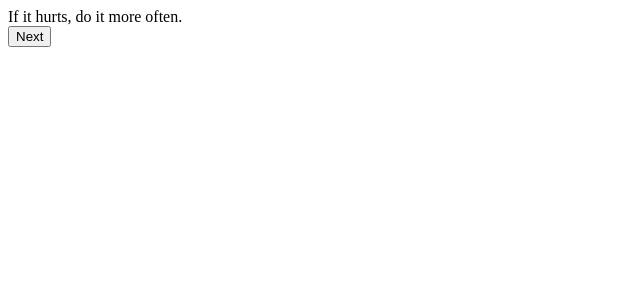
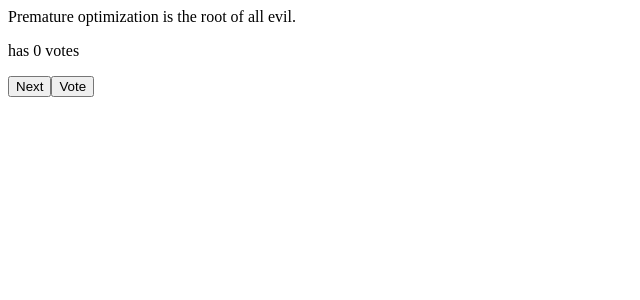
Before and after one commit to aum1618/Part-one, a React (Create React App) app: page / in a window 1280 px wide. Shown: the top 300 px of the page, without its empty margins (0-640 px from the left). Built offline with nearby package versions, Linux system fonts and the light colour scheme.

Commit message:
exercise 1.13 done

```diff
--- a/src/App.js
+++ b/src/App.js
@@ -1,33 +1,49 @@
-import { useState } from 'react'
+import { useState } from "react";
 
 const App = () => {
   const anecdotes = [
-    'If it hurts, do it more often.',
-    'Adding manpower to a late software project makes it later!',
-    'The first 90 percent of the code accounts for the first 10 percent of the development time...The remaining 10 percent of the code accounts for the other 90 percent of the development time.',
-    'Any fool can write code that a computer can understand. Good programmers write code that humans can understand.',
-    'Premature optimization is the root of all evil.',
-    'Debugging is twice as hard as writing the code in the first place. Therefore, if you write the code as cleverly as possible, you are, by definition, not smart enough to debug it.',
-    'Programming without an extremely heavy use of console.log is same as if a doctor would refuse to use x-rays or blood tests when diagnosing patients.'
-  ]
+    "If it hurts, do it more often.",
+    "Adding manpower to a late software project makes it later!",
+    "The first 90 percent of the code accounts for the first 10 percent of the development time...The remaining 10 percent of the code accounts for the other 90 percent of the development time.",
+    "Any fool can write code that a computer can understand. Good programmers write code that humans can understand.",
+    "Premature optimization is the root of all evil.",
+    "Debugging is twice as hard as writing the code in the first place. Therefore, if you write the code as cleverly as possible, you are, by definition, not smart enough to debug it.",
+    "Programming without an extremely heavy use of console.log is same as if a doctor would refuse to use x-rays or blood tests when diagnosing patients.",
+  ];
 
-  const [selected, setSelected] = useState(0)
+  const [selected, setSelected] = useState(Math.floor(Math.random() * 6));
+  const [vote, setVote] = useState(0);
+  var points = [0, 0, 0, 0, 0, 0, 0];
+  var copy =[...points]
 
-  const nexthandler=()=>{
-    setSelected(Math.floor(Math.random()*6))
+  const selection=()=>{
+    copy=[...points]
+    nexthandler()
+  }
 
-  }
+
+
+  const nexthandler = () => {
+
+    setSelected(Math.floor(Math.random() * 6));
+    setVote(copy[selected]);
+  };
+
+  const voteCounter = () => {
+    setVote(vote + 1);
+    points.splice(selected, 1, vote);
+  };
 
   return (
     <div>
       {anecdotes[selected]}
-
+      <p>has {vote} votes</p>
       <div>
-      <button onClick={nexthandler}>Next</button>
-
+        <button onClick={selection}>Next</button>
+        <button onClick={voteCounter}>Vote</button>
       </div>
     </div>
-  )
-}
+  );
+};
 
-export default App
+export default App;
```
